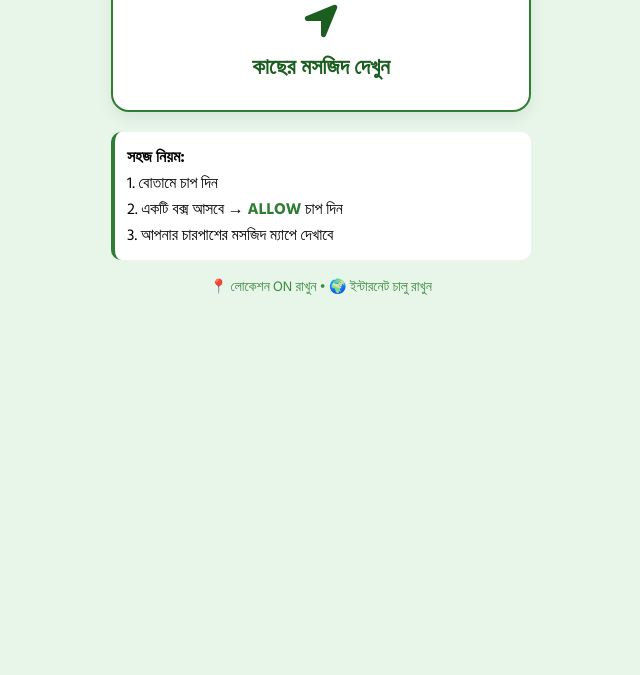
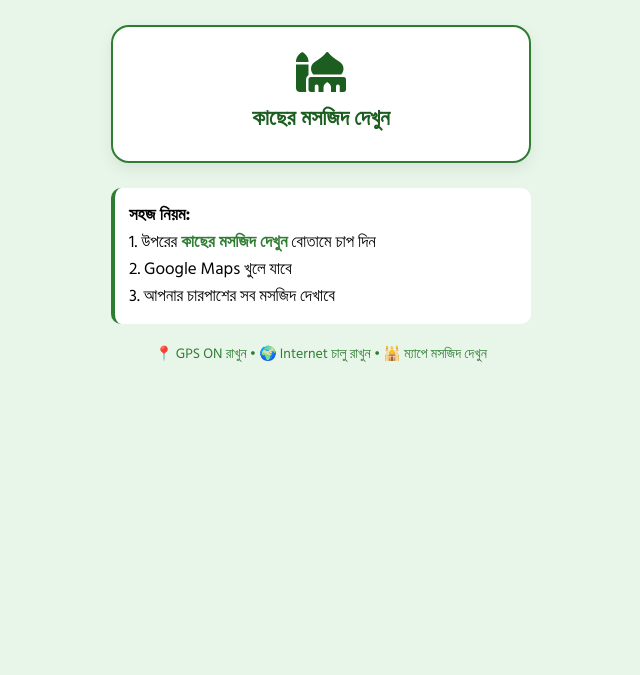
Before and after one commit to tt3700277-maker/Masq, a plain HTML site: page index.html in a window 1280 px wide. Shown: the part 125-800 px from the top of the page, without its empty margins (319-959 px from the left). Drawn offline with Linux system fonts and the light colour scheme.

Commit message:
index.html

```diff
--- a/index.html
+++ b/index.html
@@ -4,53 +4,102 @@
 <meta charset="UTF-8">
 <meta name="viewport" content="width=device-width, initial-scale=1.0">
 <title>মসজিদ গাইড</title>
+
+<!-- Font Awesome CDN -->
 <link rel="stylesheet" href="https://cdnjs.cloudflare.com/ajax/libs/font-awesome/6.4.0/css/all.min.css">
+
+<!-- Google Font -->
 <link href="https://fonts.googleapis.com/css2?family=Hind+Siliguri:wght@400;700&display=swap" rel="stylesheet">
+
 <style>
-body { font-family: 'Hind Siliguri', sans-serif; background:#e8f5e9; margin:0; }
-.container { max-width:420px; margin:auto; padding:20px; text-align:center; }
+body {
+    font-family: 'Hind Siliguri', sans-serif;
+    background: #e8f5e9;
+    margin: 0;
+    padding: 0;
+}
+.container {
+    max-width: 420px;
+    margin: auto;
+    padding: 20px;
+    text-align: center;
+}
 .btn-card {
-    background:white; border-radius:18px; padding:25px 15px; margin:20px 0;
-    box-shadow:0 6px 15px rgba(0,0,0,0.07); border:2px solid #2e7d32;
-    color:#1b5e20; font-size:22px; font-weight:700; display:block;
-    cursor:pointer;
+    background: white;
+    border-radius: 18px;
+    padding: 25px 15px;
+    margin: 20px 0;
+    box-shadow: 0 6px 15px rgba(0,0,0,0.07);
+    border: 2px solid #2e7d32;
+    color: #1b5e20;
+    font-size: 22px;
+    font-weight: 700;
+    display: block;
+    cursor: pointer;
+    transition: 0.3s;
 }
-.btn-card i { font-size:40px; margin-bottom:8px; display:block; }
+.btn-card:hover {
+    transform: translateY(-3px);
+    background: #f1f8e9;
+}
+.btn-card i {
+    font-size: 40px;
+    margin-bottom: 8px;
+    display: block;
+}
 .guide {
-    background:white; padding:12px; border-radius:10px; font-size:16px;
-    text-align:left; margin-top:20px; border-left:4px solid #2e7d32;
+    background: white;
+    padding: 14px;
+    border-radius: 10px;
+    font-size: 17px;
+    text-align: left;
+    margin-top: 25px;
+    border-left: 4px solid #2e7d32;
+    line-height: 1.6;
+}
+.footer {
+    font-size: 14px;
+    color: #2e7d32;
+    margin-top: 18px;
 }
 </style>
 </head>
 <body>
 
 <div class="container">
-<h2 style="color:#1b5e20;">🕌 মসজিদ গাইড</h2>
 
+    <h2 style="color:#1b5e20; margin-top:10px; font-size:26px;">🕌 মসজিদ গাইড</h2>
+    <p style="font-size:17px; margin-bottom:28px; color:#444;">নামাজের জন্য আপনার আশেপাশের মসজিদ খুঁজে নিন</p>
+
+    <!-- Button with Mosque Icon -->
     <div class="btn-card" onclick="findMosque()">
-    <i class="fas fa-location-arrow"></i>
+        <i class="fas fa-mosque"></i>
         কাছের মসজিদ দেখুন
     </div>
 
     <div class="guide">
         <b>সহজ নিয়ম:</b><br>
-    1. বোতামে চাপ দিন<br>
-    2. একটি বক্স আসবে → <b style="color:#2e7d32;">ALLOW</b> চাপ দিন<br>
-    3. আপনার চারপাশের মসজিদ ম্যাপে দেখাবে
+        1. উপরের <b style="color:#2e7d32;">কাছের মসজিদ দেখুন</b> বোতামে চাপ দিন<br>
+        2. Google Maps খুলে যাবে<br>
+        3. আপনার চারপাশের সব মসজিদ দেখাবে
     </div>
 
-<p style="font-size:14px;color:#388e3c;margin-top:15px;">📍 লোকেশন ON রাখুন • 🌍 ইন্টারনেট চালু রাখুন</p>
+    <p class="footer">📍 GPS ON রাখুন • 🌍 Internet চালু রাখুন • 🕌 ম্যাপে মসজিদ দেখুন</p>
+
 </div>
 
 <script>
 function findMosque() {
+    // যদি ব্রাউজার লোকেশন সাপোর্ট না করে
     if (!navigator.geolocation) {
         alert("❌ এই ফোন/ব্রাউজার লোকেশন সাপোর্ট করে না");
         return;
     }
 
+    // লোকেশন পারমিশন চাওয়া
     navigator.geolocation.getCurrentPosition(
         () => {
+            // Google Maps "near me" খোলা
             window.open("https://www.google.com/maps/search/mosque+near+me/", "_blank");
         },
         (error) => {
```
Lines whose indentation alone changed are shown as unchanged.
